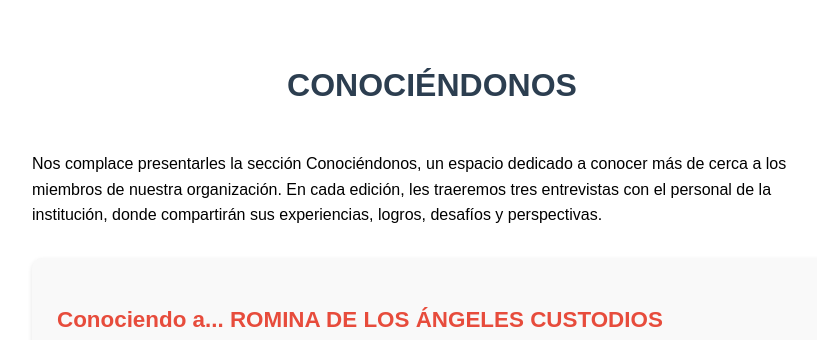
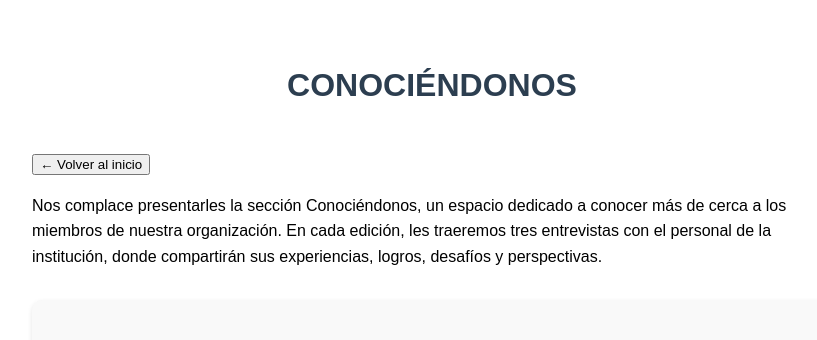
Before and after one commit to ramirosilvera/newsletter, a plain HTML site: page conociendonos.html in a window 1280 px wide. Shown: the top 340 px of the page, without its empty margins (208-1025 px from the left). Drawn offline with Linux system fonts and the light colour scheme.

Commit message:
Update conociendonos.html

```diff
--- a/conociendonos.html
+++ b/conociendonos.html
@@ -79,6 +79,10 @@
 </head>
 <body>
     <h1 class="section-title">Conociéndonos</h1>
+    <nav>
+      <button class="btn-back" onclick="location.href='index.html'">&larr; Volver al inicio</button>
+    </nav>
+
     <p>Nos complace presentarles la sección Conociéndonos, un espacio dedicado a conocer más de cerca a los miembros de nuestra organización. En cada edición, les traeremos tres entrevistas con el personal de la institución, donde compartirán sus experiencias, logros, desafíos y perspectivas.</p>
 
     <!-- Entrevista Romina -->
```
